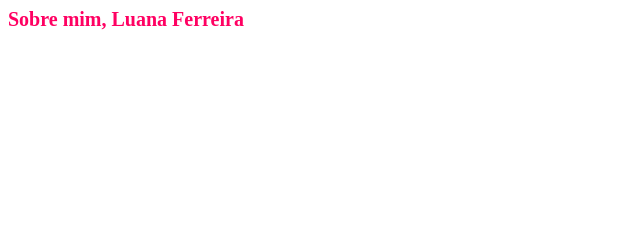
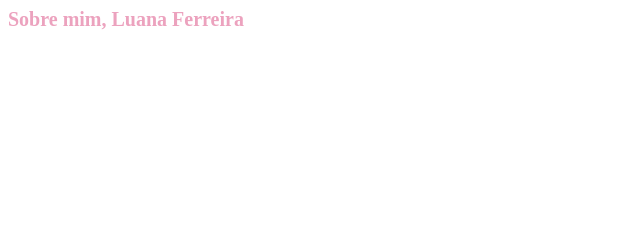
Before and after one commit to luanacema/luana, a plain HTML site: page index.html in a window 1280 px wide. Shown: the whole page, without its empty margins (0-640 px from the left). Drawn offline with Linux system fonts and the light colour scheme.

Commit message:
por favor da certo

```diff
--- a/style.css
+++ b/style.css
@@ -1,4 +1,4 @@
-.titulo {align-items: center; color: rgb(255, 0, 98); font-size: 20px;}
+.titulo {align-items: center; color: rgb(236, 162, 190); font-size: 20px;}
 .paragrafo {align-items: center;
     background-color: rgb(169, 9, 73)70, 169);
         color: white;
```
